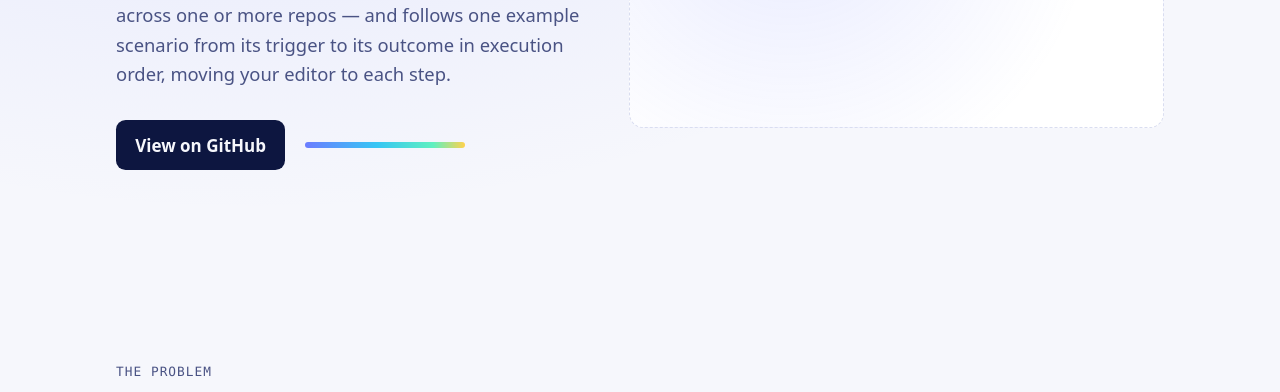
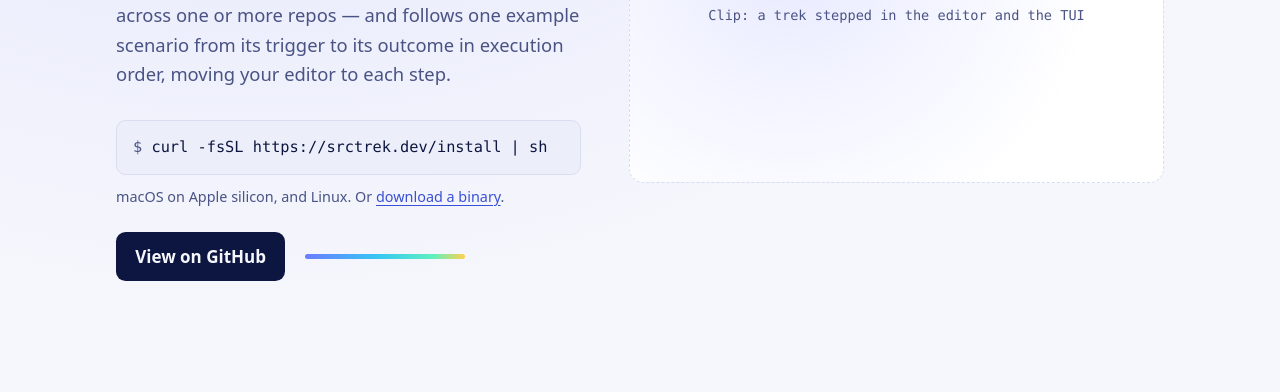
Before and after one commit to alex-ahl/srctrek, an Astro site in the folder site/: page / in a window 1280 px wide. Shown: the part 389-781 px from the top of the page. Built offline with nearby package versions, Linux system fonts and the light colour scheme; Astro itself is replaced by a stand-in of ours.

Commit message:
feat(site): install trek with one command
srctrek.dev/install serves a script that downloads the trek binary for
the platform from the GitHub release, checks it against the release's
SHA256SUMS, and puts it in ~/.local/bin. SRCTREK_VERSION pins a release
and SRCTREK_INSTALL_DIR picks the folder. The hero shows the command,
with a link to the releases for downloading by hand.

It expects releases to carry trek-darwin-arm64, trek-linux-x64,
trek-linux-arm64 and SHA256SUMS, tagged v<version>; no release
workflow publishes them yet.

```diff
--- a/site/src/components/Hero.astro
+++ b/site/src/components/Hero.astro
@@ -1,7 +1,8 @@
 ---
 import iconUrl from "../../../docs/assets/srctrek-icon.svg?url"
 import Placeholder from "./Placeholder.astro"
-import { REPO_URL } from "../links"
+import InstallCommand from "./InstallCommand.astro"
+import { RELEASES_URL, REPO_URL } from "../links"
 ---
 
 <header class="hero">
@@ -19,6 +20,10 @@ import { REPO_URL } from "../links"
           <code>trek</code> takes a change — a git range or pull requests, across one or more repos —
           and follows one example scenario from its trigger to its outcome in execution order, moving
           your editor to each step.
+        </p>
+        <InstallCommand />
+        <p class="platforms">
+          macOS on Apple silicon, and Linux. Or <a href={RELEASES_URL}>download a binary</a>.
         </p>
         <div class="actions">
           <a class="button" href={REPO_URL}>View on GitHub</a>
@@ -83,11 +88,17 @@ import { REPO_URL } from "../links"
     max-width: 36rem;
   }
 
+  .platforms {
+    margin-top: 0.6rem;
+    color: var(--text-muted);
+    font-size: 0.9rem;
+  }
+
   .actions {
     display: flex;
     align-items: center;
     gap: 1.25rem;
-    margin-top: 2rem;
+    margin-top: 1.5rem;
   }
 
   .button {
--- /dev/null
+++ b/site/src/components/InstallCommand.astro
@@ -0,0 +1,29 @@
+---
+import { INSTALL_COMMAND } from "../links"
+---
+
+<pre class="install"><code>{INSTALL_COMMAND}</code></pre>
+
+<style>
+  .install {
+    margin: 2rem 0 0;
+    max-width: 36rem;
+    overflow-x: auto;
+    background: var(--code-bg);
+    border: 1px solid var(--border);
+    border-radius: 0.6rem;
+    padding: 0.8rem 1rem;
+  }
+
+  code {
+    background: none;
+    padding: 0;
+  }
+
+  /* Outside the text, so copying the line leaves the prompt behind. */
+  code::before {
+    content: "$ ";
+    color: var(--text-muted);
+    user-select: none;
+  }
+</style>
--- a/site/src/links.ts
+++ b/site/src/links.ts
@@ -1,2 +1,4 @@
 export const REPO_URL = "https://github.com/alex-ahl/srctrek"
 export const LICENSE_URL = `${REPO_URL}/blob/HEAD/LICENSE`
+export const RELEASES_URL = `${REPO_URL}/releases`
+export const INSTALL_COMMAND = "curl -fsSL https://srctrek.dev/install | sh"
```
Also changed, not shown: 1 other file.
